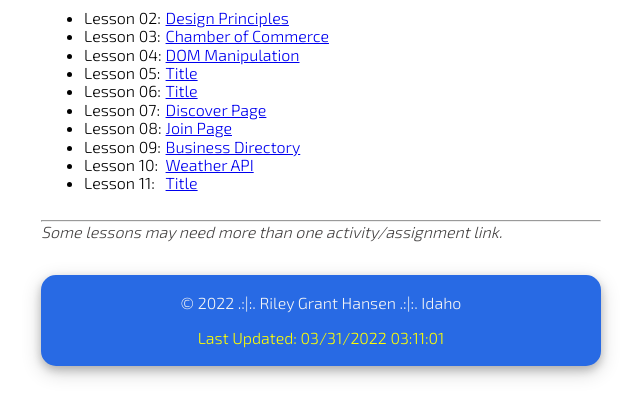
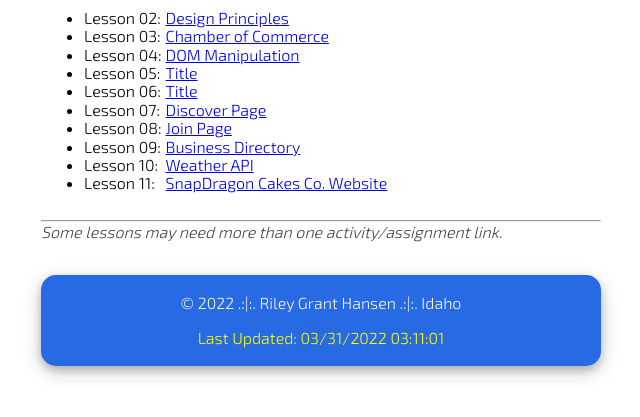
Before and after one commit to hansen-ri/wdd230, a plain HTML site: page index.html in a window 1280 px wide. Shown: the part 311-728 px from the top of the page, without its empty margins (319-959 px from the left). Drawn offline with Linux system fonts and the light colour scheme.

Commit message:
SnapDragon Link

```diff
--- a/index.html
+++ b/index.html
@@ -71,8 +71,8 @@
             <a href="chamber/index.html"
               >Weather API</a
             ><br />
-            <a href="https://byui.instructure.com/courses/172272/modules"
-              >Title</a
+            <a href="/SnapDragon Cakes/index.html"
+              >SnapDragon Cakes Co. Website</a
             ><br />
           </td>
         </tr>
```
